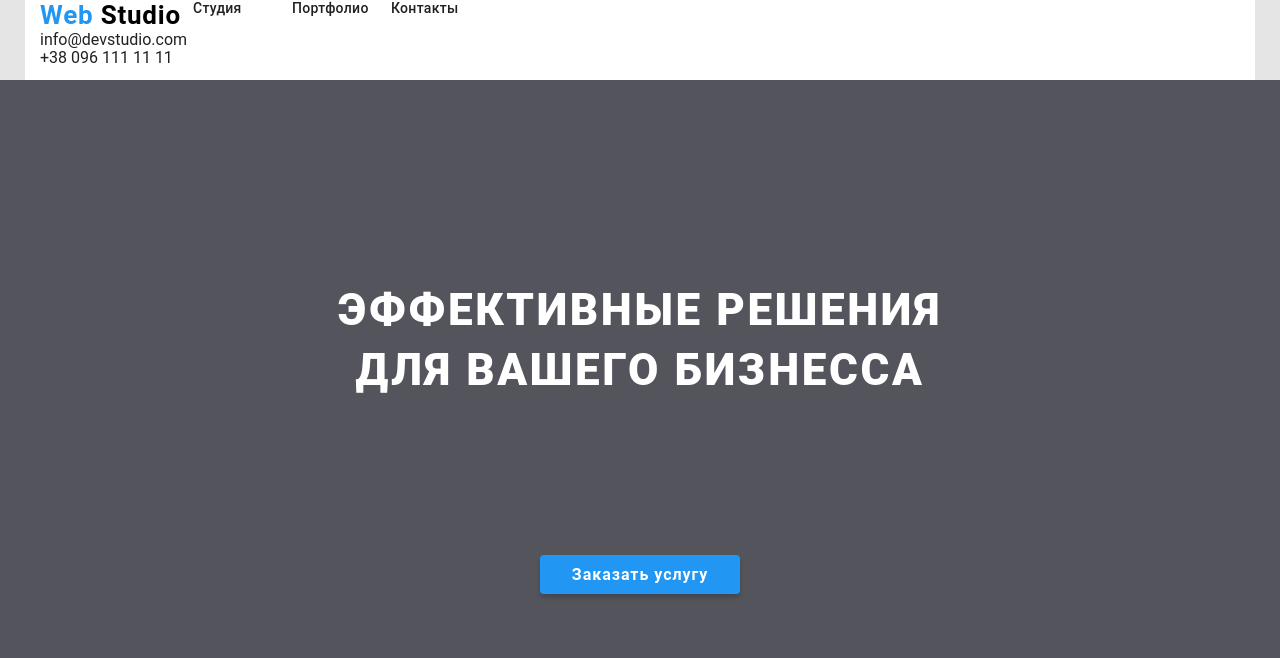
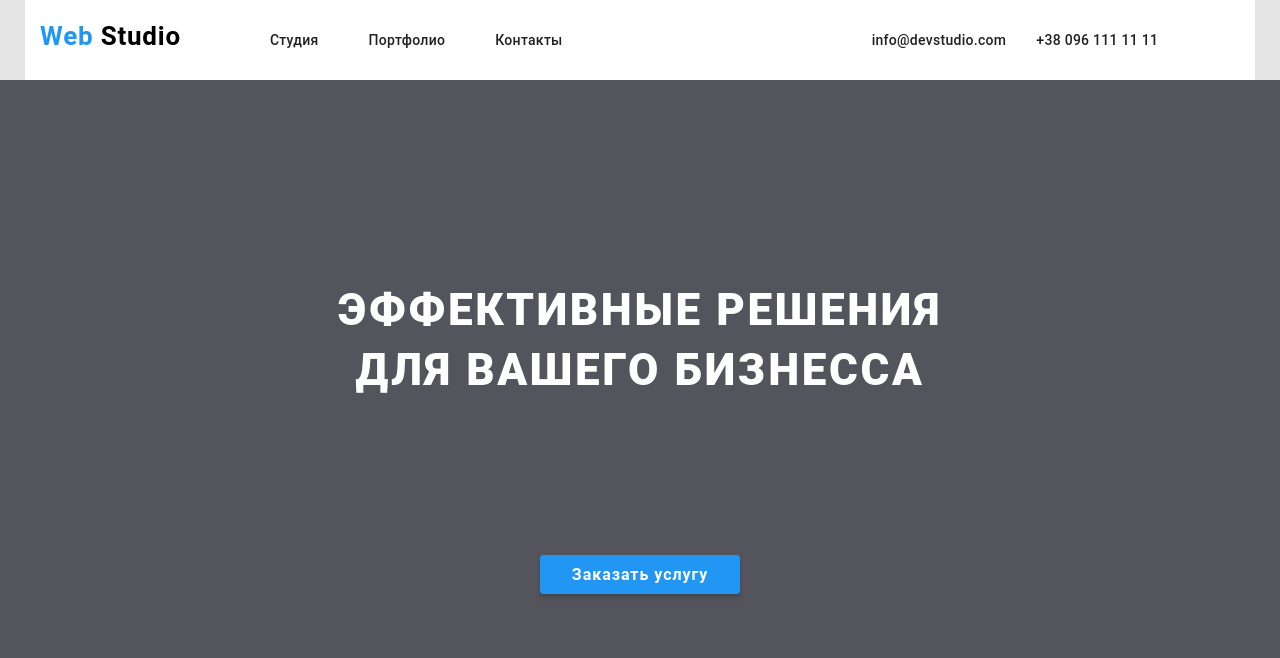
Before and after one commit to Vitalii8080/goit-markup-hw-03, a plain HTML site: page index.html in a window 1280 px wide. Shown: the top 658 px of the page. Drawn offline with nearby package versions, Linux system fonts and the light colour scheme.

Commit message:
styles for header

```diff
--- a/css/main.css
+++ b/css/main.css
@@ -1,3 +1,5 @@
+
+
 body {
 
     font-family: Roboto,sans-serif;
@@ -26,11 +28,14 @@ a {
         margin: 0 auto;
         background: #FFFFFF;
 }
-.nav-container {
-    display:flex
+.site-header-content  {
+
 }
-.site-nav-main {
-    display: flex;
+.site-nav-main,
+.site-nav-contacts {
+    display: inline-flex;
+    justify-content: space-between;
+
 }
 
 
@@ -41,6 +46,9 @@ a {
     font-weight: bold;
     line-height: 31px;
     letter-spacing: 0.03em;
+    padding-top: 24px;
+    padding-bottom: 26px;
+    margin-right: 85px;
 }
 .logo-blu {
     color: #2196F3;
@@ -59,19 +67,51 @@ a {
     color: #2196F3;
 }
 
-.list-item {
+.site-nav-item {
 
-    width: 49px;
-    height: 16px;
+    padding-top: 32px;
+    padding-bottom: 33px;
     margin-right: 50px;
     font-weight: 500;
     font-size: 14px;
     line-height: 16px;
     letter-spacing: 0.02em;
 }
-.list-item:last-child {
+.site-nav-item:last-child {
     margin-right: 0px;
 }
+.link-1 {
+    width: 50px;
+    height: 16px;
+}
+.link-2 {
+    width: 77px;
+    height: 16px;
+}
+.link-3 {
+    width: 68px;
+    height: 16px;
+}
+.site-nav-contacts-item:not(:last-child) {
+ margin-right: 30px;
+}
+.site-nav-contacts {
+    font-weight: 500;
+    font-size: 14px;
+    line-height: 16px;
+    letter-spacing: 0.02em;
+    color: #757575;
+
+}
+.e-mail {
+    width: 135px;
+    height: 16px;
+    padding-top: 32px;
+    padding-bottom: 22px;
+    margin-left: 305px;
+
+}
+
 /* .hero-section */
 
 .hero-section {
@@ -116,7 +156,5 @@ a {
 }
 
 
-.filters-button {
-    display: flex;
 
 }
--- a/index.html
+++ b/index.html
@@ -16,27 +16,34 @@
 
     <header class="site-header">
 
-      <nav class="nav-container">
+      <nav class="container site-header-content">
 
-      <a  href="./index.html" class="logo" >
+         <a class="logo"href="./index.html">
          <span class="logo-blu">Web</span>
          <span class="logo-black">Studio</span></a>
 
          <ul class="list site-nav-main">
 
-          <li class="list-item" class="studio"> <a href="">Студия</a></li>
-          <li class="list-item" class="portfolio"> <a href="./portfolio.html"
+          <li class="site-nav-item"> <a class="link-1" href="">Студия</a></li>
+          <li class="site-nav-item"> <a class="link-2" href="./portfolio.html"
             >Портфолио</a></li>
-          <li class="list-item"> <a href=""> Контакты</a></li>
+          <li class="site-nav-item"> <a class="link-3" href=""> Контакты</a></li>
 
          </ul>
+
+        <!-- class-contacts -->
+
+           <ul class="list site-nav-contacts">
+             <li class="site-nav-contacts-item" >
+               <a class="e-mail" href="mailto:info@devstudio.com">info@devstudio.com</a></li>
+             <li class="site-nav-contacts-item" >
+               <a class="tel" href="tel:+38 096 111 11 11">+38 096 111 11 11</a></li>
+           </ul>
+
+
+
+
         </nav>
-        <div>
-          <ul class="list">
-          <li><a href="mailto:info@devstudio.com">info@devstudio.com</a></li>
-          <li><a href="tel:+38 096 111 11 11">+38 096 111 11 11</a></li>
-          </ul>
-        </div>
       </header>
 
     <main>
```
Also changed, not shown: portfolio.html (+1 -1 lines).
